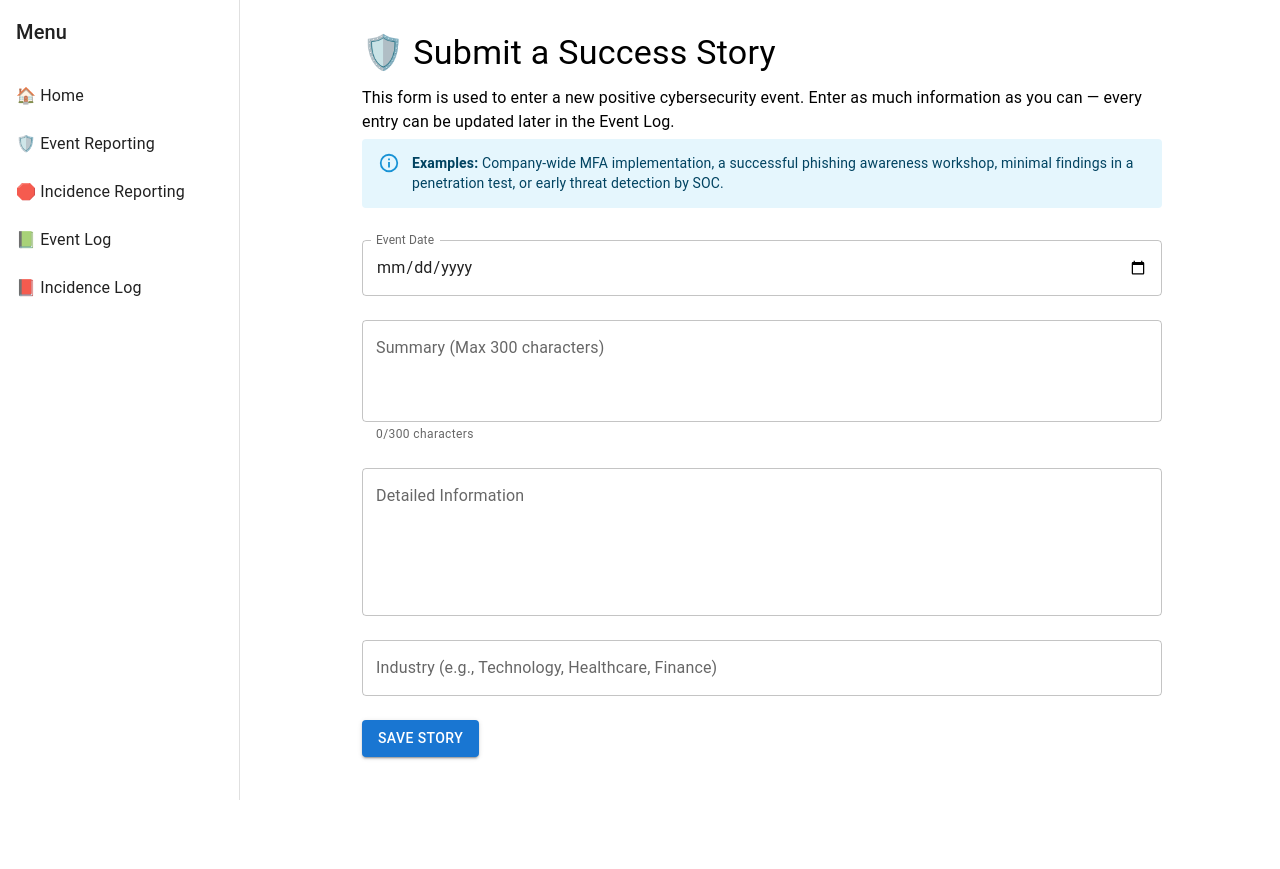
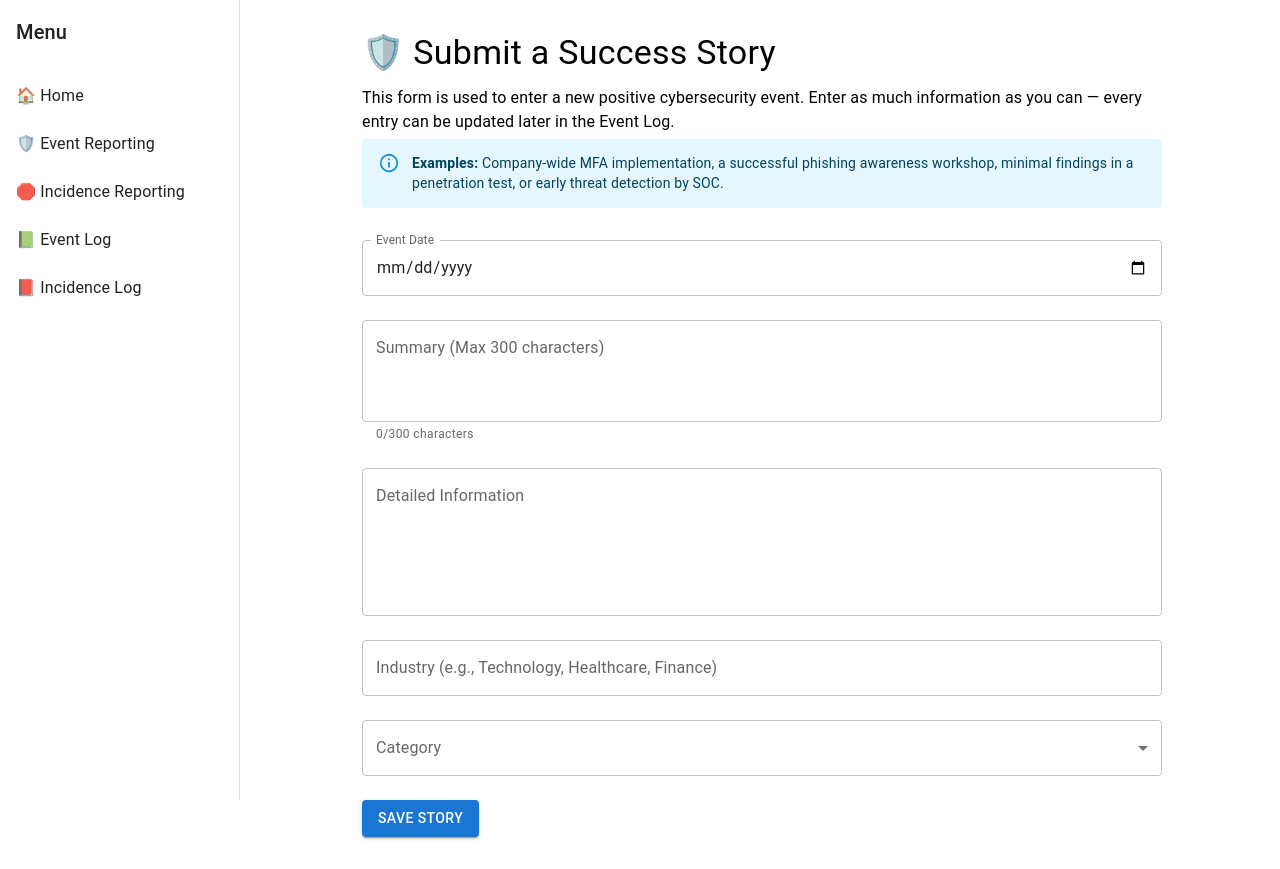
Before and after one commit to JoSt1703/positive_incidence_reporting, a React (Vite) app: page /positive-entry in a window 1280 px wide. Before the commit the page ends 800 px from the top, so only its background shows below. Built offline with nearby package versions, Linux system fonts and the light colour scheme.

Commit message:
added a cathegory

```diff
--- a/src/pages/PositiveEntry.jsx
+++ b/src/pages/PositiveEntry.jsx
@@ -1,6 +1,6 @@
 // /pages/PositiveEntry.jsx
 import { useForm } from 'react-hook-form'
-import { Box, Button, TextField, Typography, Alert } from '@mui/material'
+import { Box, Button, TextField, Typography, Alert, MenuItem, Select, InputLabel, FormControl } from '@mui/material'
 import { useNavigate, useParams } from 'react-router-dom'
 import { useEffect } from 'react'
 
@@ -14,7 +14,8 @@ export default function PositiveEntry() {
       date: '',
       summary: '',
       detailed_info: '',
-      industry: ''
+      industry: '',
+      category: ''  // Added field for category
     }
   })
 
@@ -87,6 +88,30 @@ export default function PositiveEntry() {
           margin="normal"
         />
 
+        {/* Category Dropdown */}
+        <FormControl fullWidth margin="normal">
+          <InputLabel>Category</InputLabel>
+          <Select
+            {...register('category', { required: true })}
+            label="Category"
+          >
+            <MenuItem value="Awareness Training">Awareness Training</MenuItem>
+            <MenuItem value="Technical Achievement">Technical Achievement</MenuItem>
+            <MenuItem value="Management">Management</MenuItem>
+            <MenuItem value="Culture">Culture</MenuItem>
+            <MenuItem value="Incident Response Success">Incident Response Success</MenuItem>
+            <MenuItem value="Compliance Achievement">Compliance Achievement</MenuItem>
+            <MenuItem value="Innovation in Security Tools">Innovation in Security Tools</MenuItem>
+            <MenuItem value="Vendor Risk Management">Vendor Risk Management</MenuItem>
+            <MenuItem value="Threat Intelligence Utilization">Threat Intelligence Utilization</MenuItem>
+            <MenuItem value="Data Protection">Data Protection</MenuItem>
+            <MenuItem value="Resilience and Continuity">Resilience and Continuity</MenuItem>
+            <MenuItem value="Employee Security Awareness">Employee Security Awareness</MenuItem>
+            <MenuItem value="Integration Success">Integration Success</MenuItem>
+            <MenuItem value="Regulatory Advocacy">Regulatory Advocacy</MenuItem>
+          </Select>
+        </FormControl>
+
         <Box sx={{ mt: 2 }}>
           <Button type="submit" variant="contained">
             Save Story
```
